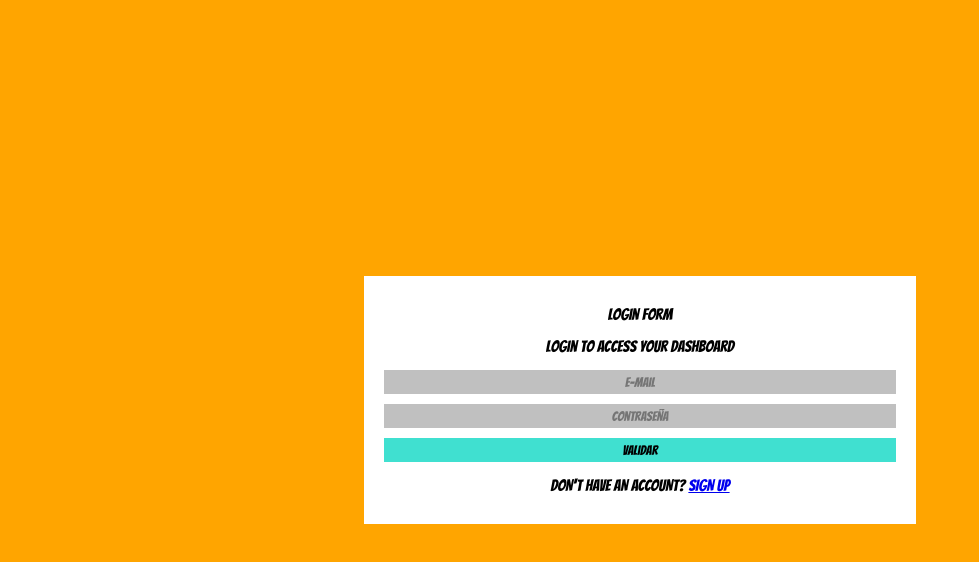
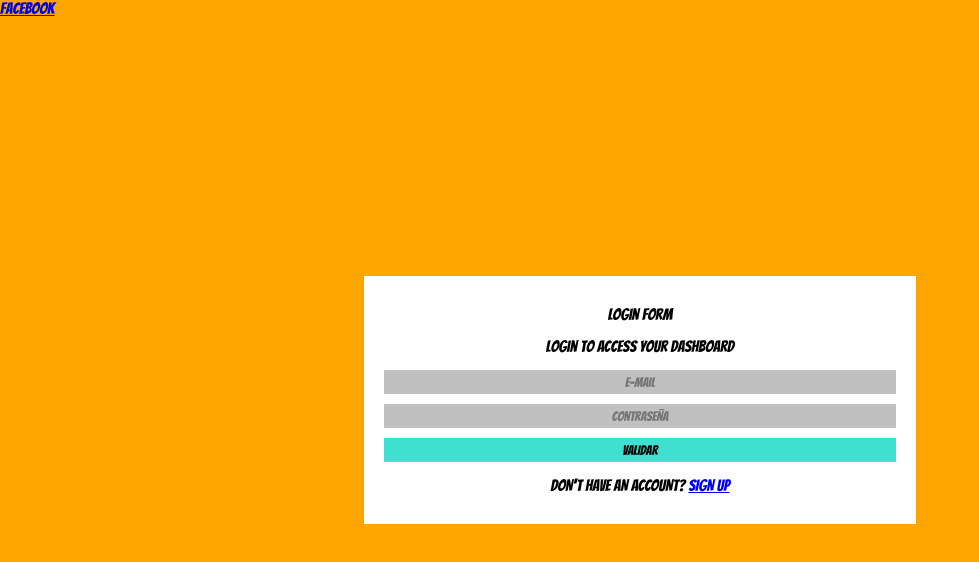
Before and after one commit to albeferifct0609/albeferifct0609.github.io, a plain HTML site: page index.html in a window 1280 px wide. Shown: the whole page, without its empty margins (0-979 px from the left). Drawn offline with Linux system fonts and the light colour scheme.

Commit message:
facebook union

```diff
--- a/index.html
+++ b/index.html
@@ -19,6 +19,7 @@
     </script>
 </head>
 <body>
+    <a href="../facebook/index.html">facebook</a>
     <div id="login">
         <p>Login Form</p>
         <p>Login to access your dashboard</p>
```
